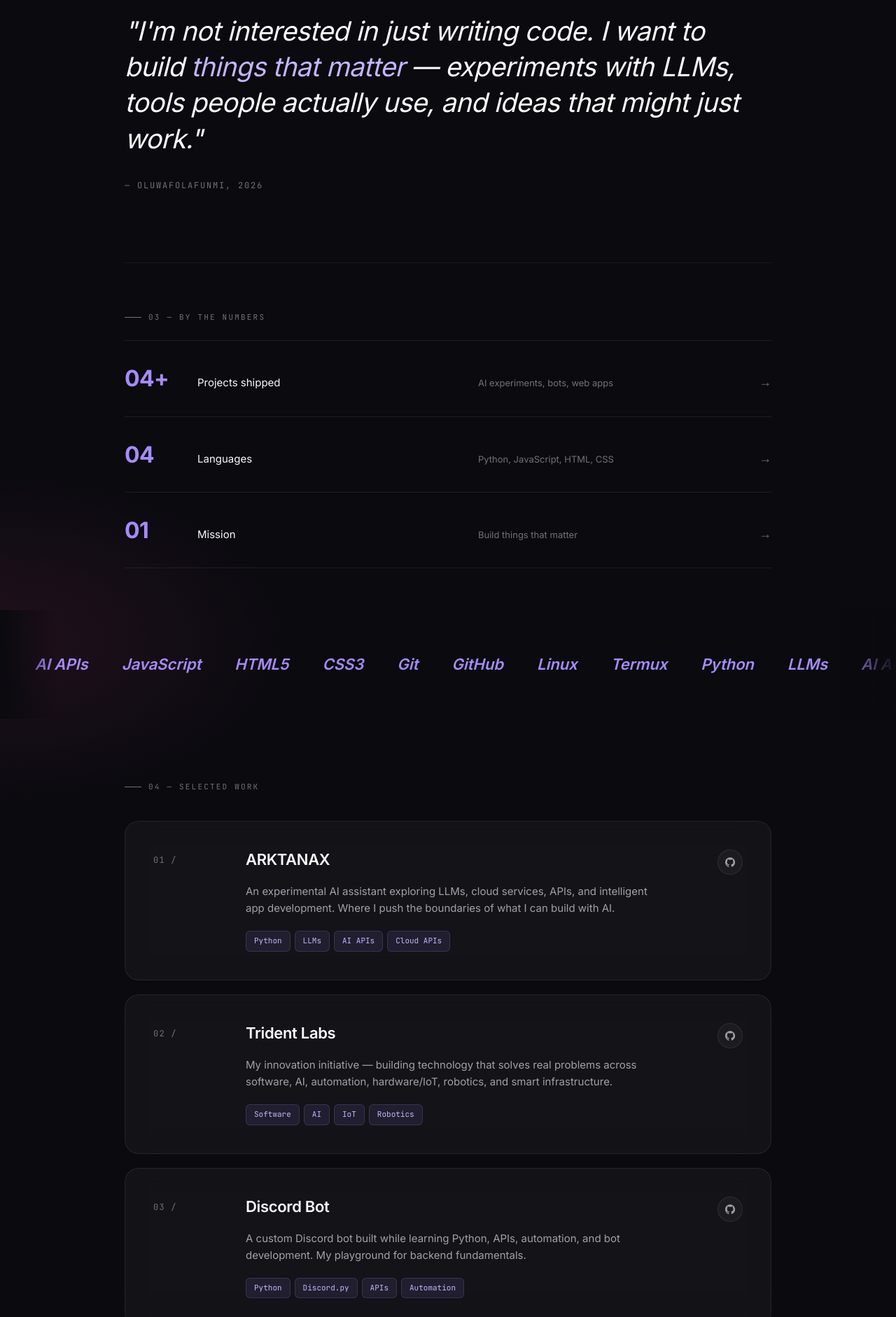
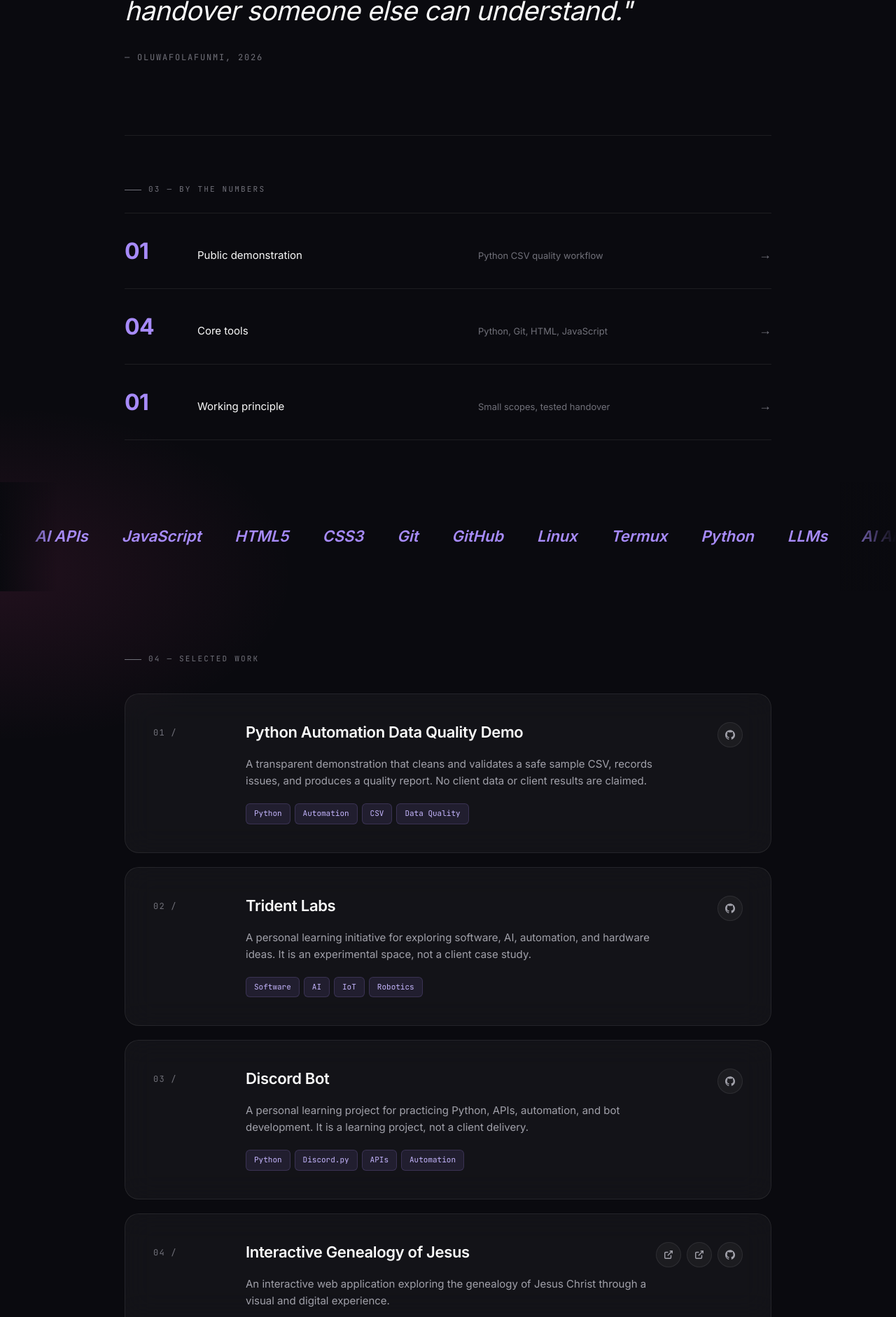
Before and after one commit to theonewholaughs01/theonewholaughs01.github.io, a plain HTML site: page index.html in a window 1280 px wide. Shown: the part 918-2800 px from the top of the page at 70% size. Drawn offline with Linux system fonts and the light colour scheme.

Commit message:
Refine portfolio for truthful Python automation positioning

```diff
--- a/index.html
+++ b/index.html
@@ -4,7 +4,7 @@
     <meta charset="UTF-8" />
     <meta name="viewport" content="width=device-width, initial-scale=1.0" />
     <title>Oluwafolafunmi — Python Developer & Builder</title>
-    <meta name="description" content="Student developer working through Python, web development, and AI. Founder of Trident Labs." />
+    <meta name="description" content="Oluwafolafunmi is an entry-level developer focused on practical Python automation, data processing, workflow utilities, and documented handover." />
 
     <link rel="preconnect" href="https://fonts.googleapis.com" />
     <link rel="preconnect" href="https://fonts.gstatic.com" crossorigin />
@@ -583,16 +583,15 @@
             </div>
 
             <h1>
-                I don't just write code.<br/>
-                I build <span class="italic">things that matter,</span><br/>
-                with <span class="hl">Python.</span>
+                I build <span class="italic">small automations</span><br/>
+                for repeatable <span class="hl">workflows.</span>
             </h1>
 
             <div class="hero-grid">
                 <p class="hero-sub">
-                    Student dev working through Python, web development, and AI.
-                    Founder of <strong>Trident Labs</strong>. I turn ideas into working projects —
-                    bots, APIs, LLM experiments — and I'm just getting started.
+                    Entry-level developer focused on practical Python automation, data processing,
+                    workflow utilities, simple API integrations, debugging, testing, and documented handover.
+                    I work best on small, clearly defined projects.
                 </p>
                 <div class="links">
                     <a href="#work">See selected work <span class="arr">→</span></a>
@@ -610,8 +609,7 @@
         <section class="manifesto">
             <div class="num reveal" style="margin-bottom: 40px;">02 — MANIFESTO</div>
             <p class="manifesto-quote reveal">
-                "I'm not interested in just writing code. I want to build <span class="accent">things that matter</span> —
-                experiments with LLMs, tools people actually use, and ideas that might just work."
+                "Clear scope, safe data, tested output, and a handover someone else can understand."
             </p>
             <div class="manifesto-attr reveal">— Oluwafolafunmi, 2026</div>
 
@@ -627,23 +625,23 @@
             <div class="num" style="margin-bottom: 24px;">03 — BY THE NUMBERS</div>
 
             <div class="stat-row reveal">
-                <div class="stat-n">04+</div>
-                <div class="stat-label">Projects shipped</div>
-                <div class="stat-desc">AI experiments, bots, web apps</div>
+                <div class="stat-n">01</div>
+                <div class="stat-label">Public demonstration</div>
+                <div class="stat-desc">Python CSV quality workflow</div>
                 <div class="stat-arrow">→</div>
             </div>
 
             <div class="stat-row reveal">
                 <div class="stat-n">04</div>
-                <div class="stat-label">Languages</div>
-                <div class="stat-desc">Python, JavaScript, HTML, CSS</div>
+                <div class="stat-label">Core tools</div>
+                <div class="stat-desc">Python, Git, HTML, JavaScript</div>
                 <div class="stat-arrow">→</div>
             </div>
 
             <div class="stat-row reveal">
                 <div class="stat-n">01</div>
-                <div class="stat-label">Mission</div>
-                <div class="stat-desc">Build things that matter</div>
+                <div class="stat-label">Working principle</div>
+                <div class="stat-desc">Small scopes, tested handover</div>
                 <div class="stat-arrow">→</div>
             </div>
         </section>
@@ -699,23 +697,22 @@
                     <div class="project-num">01 /</div>
                     <div class="project-body">
                         <div class="project-head">
-                            <h3 class="project-title">ARKTANAX</h3>
+                            <h3 class="project-title">Python Automation Data Quality Demo</h3>
                             <div class="project-links">
-                                <!-- 👉 Replace "#" with your actual GitHub repo URL -->
-                                <a href="https://github.com/theonewholaughs01/arktanax" target="_blank" rel="noopener" aria-label="Source">
+                                <a href="https://github.com/theonewholaughs01/theonewholaughs01.github.io/tree/main/python-automation-demo" target="_blank" rel="noopener" aria-label="Source">
                                     <svg viewBox="0 0 24 24" fill="currentColor"><path d="M12 .5C5.4.5 0 5.9 0 12.6c0 5.3 3.4 9.8 8.2 11.4.6.1.8-.3.8-.6v-2.2c-3.3.7-4-1.6-4-1.6-.6-1.4-1.4-1.8-1.4-1.8-1.1-.8.1-.8.1-.8 1.2.1 1.9 1.3 1.9 1.3 1.1 1.9 2.9 1.4 3.6 1 .1-.8.4-1.4.8-1.7-2.7-.3-5.5-1.3-5.5-6 0-1.3.5-2.4 1.3-3.3-.1-.3-.6-1.6.1-3.3 0 0 1-.3 3.3 1.3.9-.3 2-.4 3-.4s2 .1 3 .4c2.3-1.6 3.3-1.3 3.3-1.3.7 1.7.2 3 .1 3.3.8.9 1.3 2 1.3 3.3 0 4.7-2.8 5.7-5.5 6 .4.4.8 1.1.8 2.2v3.3c0 .3.2.7.8.6 4.8-1.6 8.2-6.1 8.2-11.4C24 5.9 18.6.5 12 .5z"/></svg>
                                 </a>
                             </div>
                         </div>
                         <p class="project-desc">
-                            An experimental AI assistant exploring LLMs, cloud services, APIs, and intelligent
-                            app development. Where I push the boundaries of what I can build with AI.
+                            A transparent demonstration that cleans and validates a safe sample CSV, records
+                            issues, and produces a quality report. No client data or client results are claimed.
                         </p>
                         <div class="project-stack">
                             <span>Python</span>
-                            <span>LLMs</span>
-                            <span>AI APIs</span>
-                            <span>Cloud APIs</span>
+                            <span>Automation</span>
+                            <span>CSV</span>
+                            <span>Data Quality</span>
                         </div>
                     </div>
                 </article>
@@ -733,8 +730,8 @@
                             </div>
                         </div>
                         <p class="project-desc">
-                            My innovation initiative — building technology that solves real problems across
-                            software, AI, automation, hardware/IoT, robotics, and smart infrastructure.
+                            A personal learning initiative for exploring software, AI, automation, and hardware
+                            ideas. It is an experimental space, not a client case study.
                         </p>
                         <div class="project-stack">
                             <span>Software</span>
@@ -758,8 +755,8 @@
                             </div>
                         </div>
                         <p class="project-desc">
-                            A custom Discord bot built while learning Python, APIs, automation, and bot
-                            development. My playground for backend fundamentals.
+                            A personal learning project for practicing Python, APIs, automation, and bot
+                            development. It is a learning project, not a client delivery.
                         </p>
                         <div class="project-stack">
                             <span>Python</span>
@@ -814,8 +811,8 @@
                 something <span class="it">exceptional.</span>
             </h2>
             <p class="contact-sub reveal">
-                Open to collaboration, learning opportunities, and interesting
-                AI / Python / web experiments. Drop me a line.
+                Available for small, clearly defined Python automation, data-processing, and workflow
+                utility projects. Drop me a line with the problem and desired output.
             </p>
             <!-- 👉 Replace with your real email -->
             <a href="mailto:oluwafolafunmid@gmail.com" class="email-link reveal">oluwafolafunmid@gmail.com</a>
```
